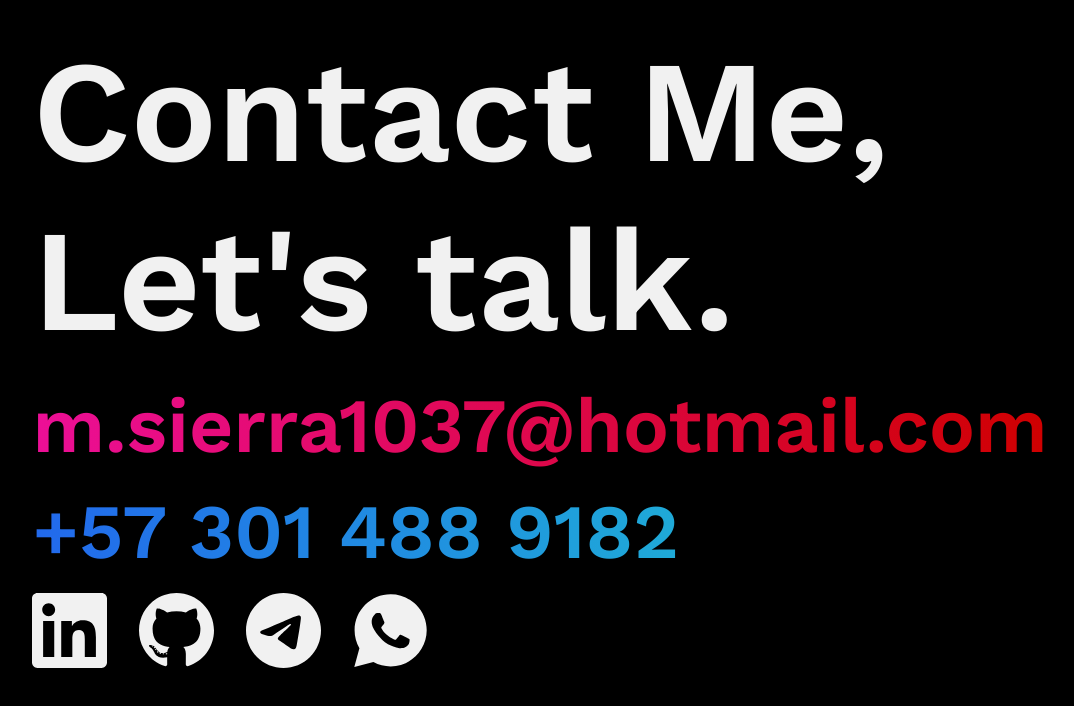
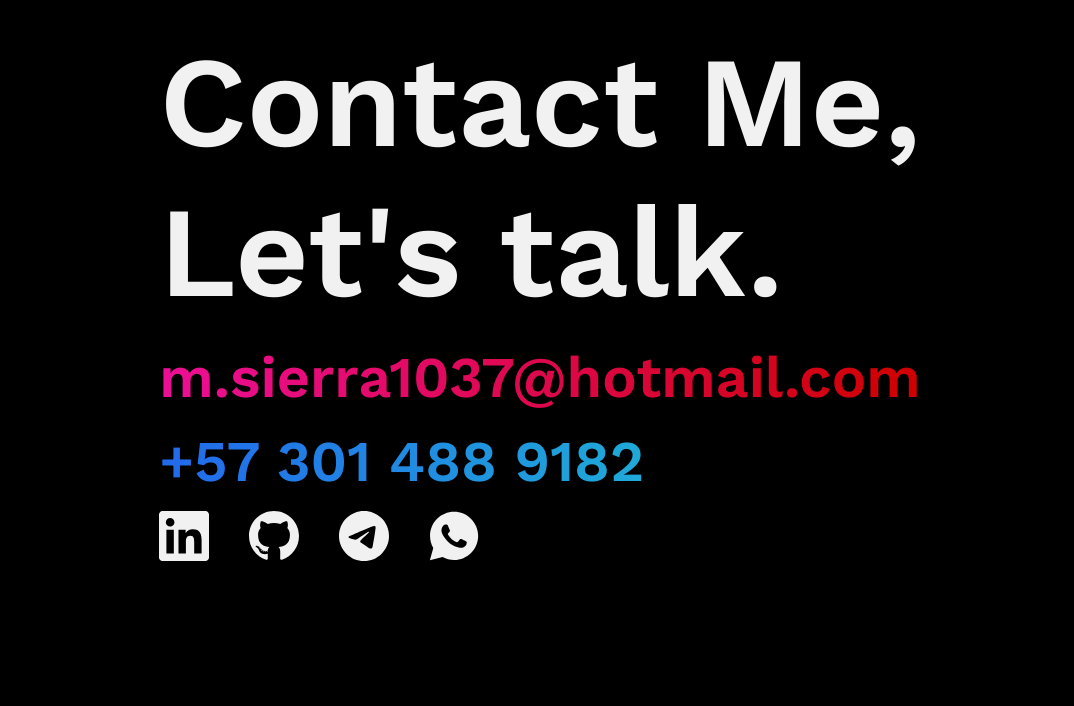
Before and after one commit to Sierra9999/Portfolio, a Next.js app: page / in a window 1280 px wide. Shown: the part 2081-2787 px from the top of the page, without its empty margins (100-1174 px from the left). Built offline with nearby package versions, Linux system fonts and the light colour scheme.

Commit message:
fix: changed footer size

```diff
--- a/src/styles/components/footer.scss
+++ b/src/styles/components/footer.scss
@@ -15,16 +15,16 @@
         font-size: 7vw;
         margin: 1rem 0rem;
         @include breakpoint(medium){
-            font-size: 6vw;
+            font-size: 4.5vw;
         }
     }
     &__title{
         font-size: 15vw;
         @include breakpoint(medium){
-            font-size: 7rem;
+            font-size: 6rem;
         }
         @include breakpoint(large){
-            font-size: 9rem;
+            font-size: 8rem;
         }
     }
 }
--- a/src/styles/components/socials.scss
+++ b/src/styles/components/socials.scss
@@ -8,8 +8,8 @@
         margin: 0rem 1.5rem 0rem 0rem;
         fill: $primary-color;
         @include breakpoint (medium){
-            margin: 0rem 2rem 0rem 0rem;
-            height: 75px;
+            margin: 0rem 2.5rem 0rem 0rem;
+            height: 50px;
             width: auto;
         }
     }
```
